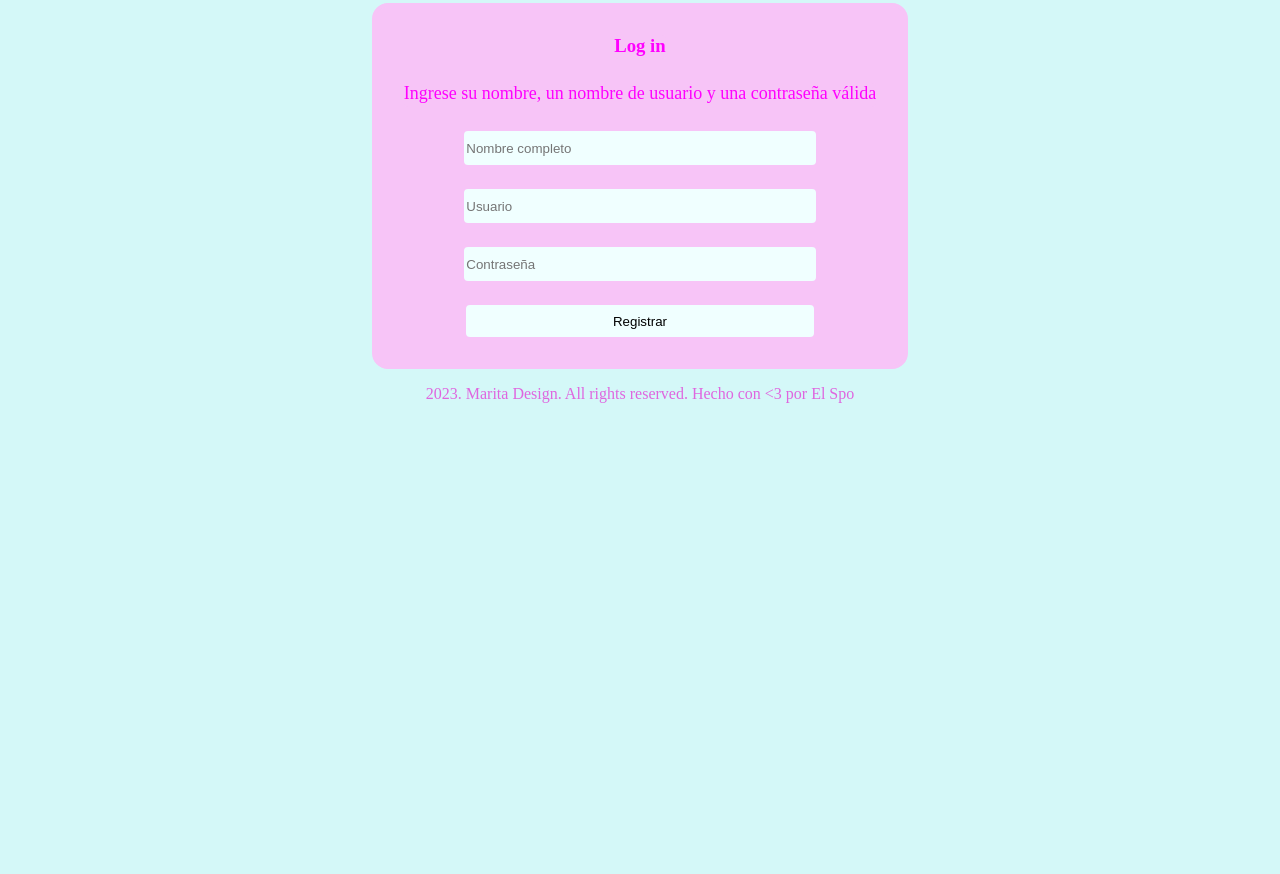
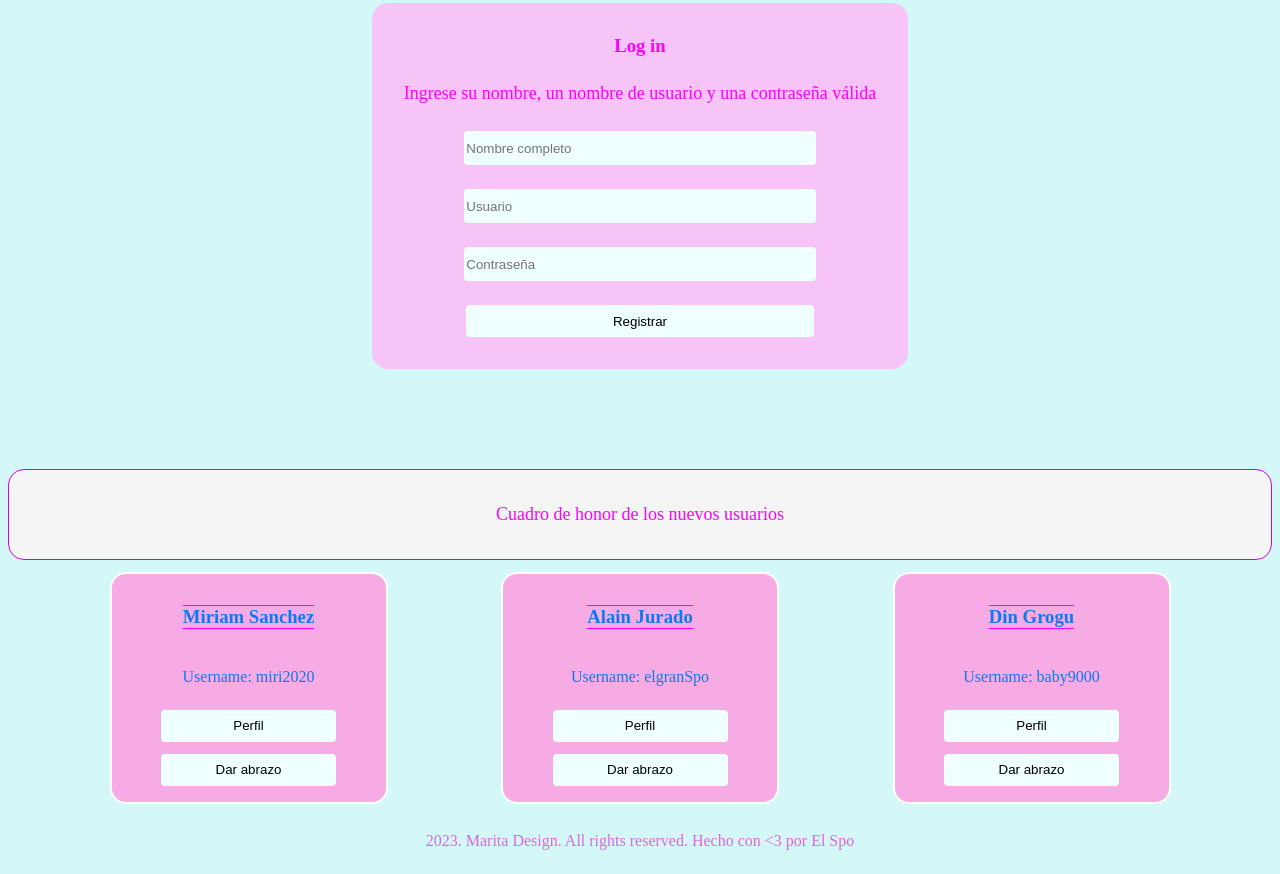
Before and after one commit to ajurado1991/maritaDesign, a plain HTML site: page index.html in a window 1280 px wide. Shown: the part 530-1404 px from the top of the page. Before the commit the page ends 957 px from the top, so only its background shows below. Drawn offline with Linux system fonts and the light colour scheme.

Commit message:
tercera preentrega correcciones

```diff
--- a/index.html
+++ b/index.html
@@ -46,6 +46,9 @@
             <div></div>
         </div>
 
+        <div class="cuadroHonor">
+            <p>Cuadro de honor de los nuevos usuarios</p>
+        </div>
         <div id="contenedorUsuario"></div>
     </main>
 
--- a/script.js
+++ b/script.js
@@ -3,12 +3,37 @@ const nombreInput = document.getElementById("nombreInput");
 const usuarioInput = document.getElementById("usuarioInput");
 const passwordInput = document.getElementById("passwordInput");
 const botonRegistrar = document.getElementById("botonRegistrar");
-const usuarios = [];
-const nuevoUsuario = {};
+const usuarios = [
+    {
+        nombre: "Miriam Sanchez",
+        username: "miri2020"
+    },
+    {
+        nombre: "Alain Jurado",
+        username: "elgranSpo"
+    },
+    {
+        nombre: "Din Grogu",
+        username: "baby9000"
+    },
+];
+/* const nuevoUsuario = {}; */
 
 console.log(nombreInput);
 console.log(usuarioInput);
 console.log(passwordInput);
+
+const verUsuarios = (nuevoUsuario) => {
+    const fichaNuevoUsuario = document.createElement("div");
+    fichaNuevoUsuario.className = "ficha";
+    fichaNuevoUsuario.innerHTML = `
+                                        <h3>${nuevoUsuario.nombre}</h3>
+                                        <p>Username: ${nuevoUsuario.username}</p>
+                                        <button>Perfil</button>
+                                        <button>Dar abrazo</>
+    `
+    contenedorUsuario.append(fichaNuevoUsuario);
+}
 
 const mandarDatos = document.getElementById ("login-formulario");
 
@@ -38,14 +63,14 @@ mandarDatos.addEventListener ("submit", (e) => {
 
     const enJson = JSON.stringify(nuevoUsuario);
     localStorage.setItem("newUser", enJson);
-    /*
-    nuevoUsuario = {
-        nombre : nombreInput,
-        usuario : usuarioInput,
-        clave : passwordInput
-    };
-    */
+
     mandarDatos.reset();
-
+    verUsuarios(nuevoUsuario);
 });
 console.log(usuarios);
+
+
+const contenedorUsuario = document.getElementById("contenedorUsuario");
+usuarios.forEach((nuevoUsuario) => {
+    verUsuarios(nuevoUsuario);
+})
--- a/styles/styles.css
+++ b/styles/styles.css
@@ -99,3 +99,59 @@
     justify-content: center;
     color: rgb(223, 102, 223);
 }
+
+.cuadroHonor {
+    margin-top: 100px;
+    color: rgb(223, 102, 223);
+    background-color: whitesmoke;
+    padding: 16px;
+    text-align: center;
+    border: 1px solid rgb(206, 4, 224);
+    border-radius: 16px;
+    }
+
+.cuadroHonor p {
+
+    color: magenta;
+    background-color: whitesmoke;
+    font-size: large;
+}
+
+#contenedorUsuario {
+    display: flex;
+    justify-content: space-evenly;
+    flex-wrap: wrap;
+}
+
+.ficha {
+    color: rgb(14, 121, 243);
+    width: 250px;
+    margin: 12px;
+    padding: 12px;
+    display: flex;
+    flex-direction: column;
+    align-items: center;
+    border: 2px solid rgb(255, 255, 255);
+    border-radius: 16px;
+    background-color: rgb(247, 171, 228);
+    gap: 4px;
+}
+
+.ficha h3 {
+    background-color: rgb(247, 171, 228);
+    border-top: 1px solid magenta;
+    border-bottom: 1px solid magenta;
+}
+
+.ficha p {
+    background-color: rgb(247, 171, 228);
+}
+
+.ficha button {
+    background-color: azure;
+    margin: 4px;
+    border: none;
+    border-radius: 4px;
+    height: 32px;
+    width: 70%;
+}
```
